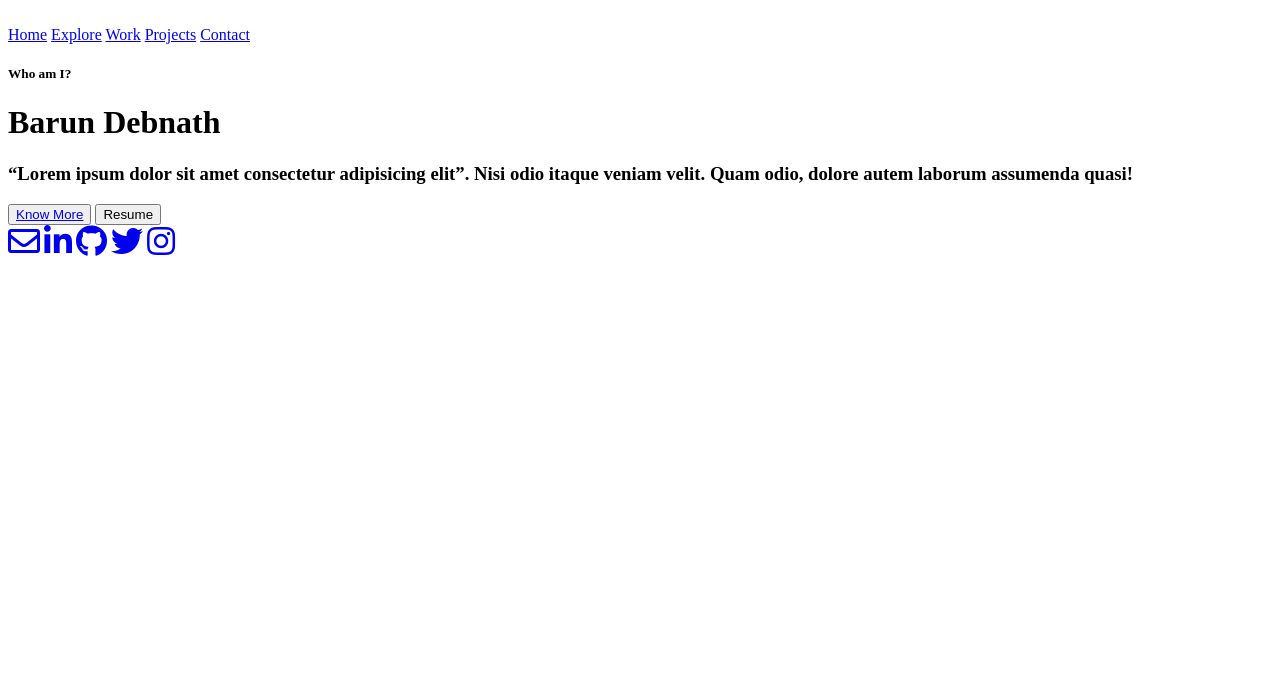
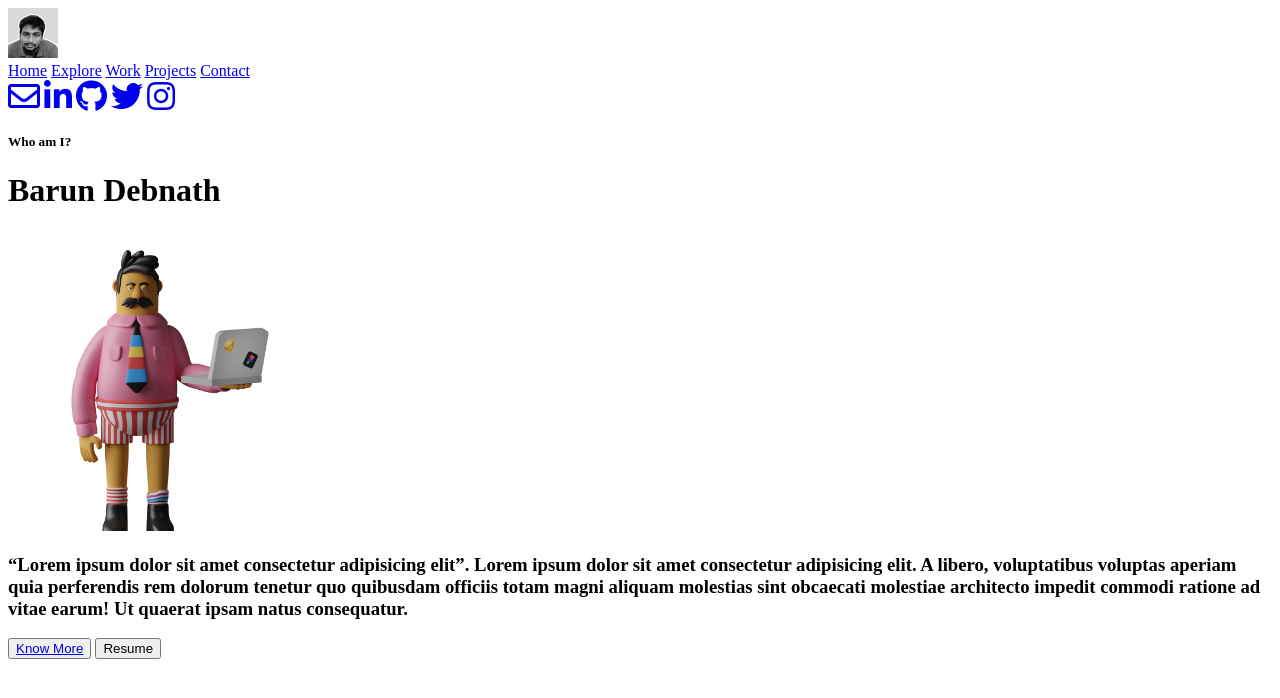
Before and after one commit to d-cryptic/My-Portfolio, a plain HTML site: page index.html in a window 1280 px wide. Drawn offline with Linux system fonts and the light colour scheme.

Commit message:
home page done

```diff
--- a/index.html
+++ b/index.html
@@ -18,7 +18,14 @@
     will have some effect on name like underline or something. -->
     <header>
       <div class="sticky-header">
-        <img class="main-logo" src="" alt="" />
+        <!-- The logo will be circular or may be my bitmoji or a logo with my initials -->
+        <img
+          class="main-logo"
+          src="img/profile-image.png"
+          alt="My profile image logo"
+          height="50"
+          width="50"
+        />
         <div class="menu-items">
           <a href="#home" id="home-page active">Home</a>
           <a href="#explore" id="explore-page">Explore</a>
@@ -29,24 +36,7 @@
       </div>
     </header>
 
-    <div id="home">
-      <div class="landing-content">
-        <h5>Who am I?</h5>
-        <h1>Barun Debnath</h1>
-
-        <h3>
-          <q>Lorem ipsum dolor sit amet consectetur adipisicing elit</q>. Nisi
-          odio itaque veniam velit. Quam odio, dolore autem laborum assumenda
-          quasi!
-        </h3>
-
-        <a href=""></a>
-        <a href=""></a>
-        <a href=""></a>
-
-        <button><a href="#know-more">Know More</a></button>
-        <button>Resume</button>
-
+    <!-- The social media links will present at left right - like a sticky header at the bottom left side -->
     <div class="social-media-links">
       <a href="mailto:barundenbath91@gmail.com"
         ><i class="far fa-envelope fa-2x"></i
@@ -67,6 +57,36 @@
         <i class="fab fa-instagram fa-2x"></i
       ></a>
     </div>
+
+    <div id="home">
+      <div class="landing-content">
+        <h5>Who am I?</h5>
+        <h1>Barun Debnath</h1>
+
+        <!-- This profile image is only a placeholder. The image will be round and may be animated -->
+        <img
+          class="my-photo"
+          src="img/bob.png"
+          alt="Barun Debnath's profile image"
+          width="300"
+          height="300"
+        />
+
+        <h3>
+          <q>Lorem ipsum dolor sit amet consectetur adipisicing elit</q>. Lorem
+          ipsum dolor sit amet consectetur adipisicing elit. A libero,
+          voluptatibus voluptas aperiam quia perferendis rem dolorum tenetur quo
+          quibusdam officiis totam magni aliquam molestias sint obcaecati
+          molestiae architecto impedit commodi ratione ad vitae earum! Ut
+          quaerat ipsam natus consequatur.
+        </h3>
+
+        <a href=""></a>
+        <a href=""></a>
+        <a href=""></a>
+
+        <button><a href="#know-more">Know More</a></button>
+        <button>Resume</button>
       </div>
     </div>
 
```
Also changed, not shown: img/bob.png (added), img/profile-image.png (added), 1 other file. Lines whose indentation alone changed are shown as unchanged.
